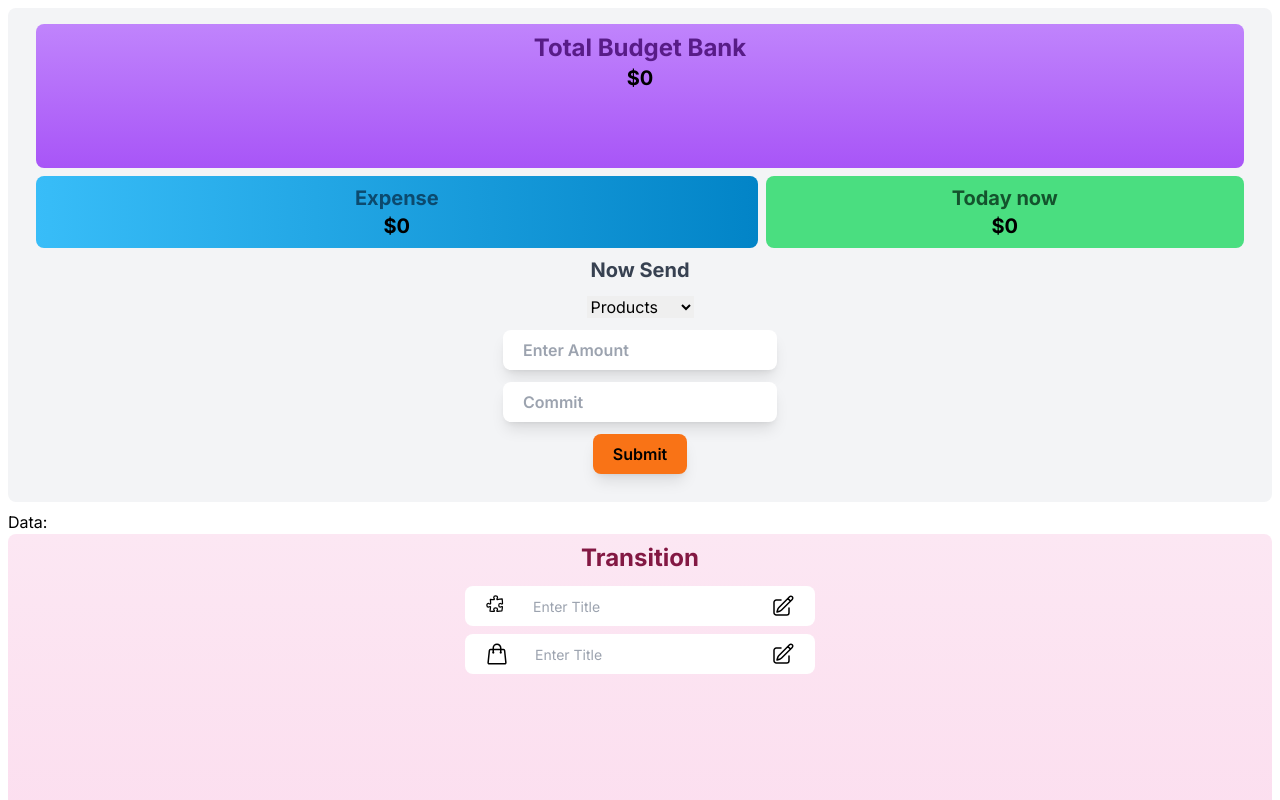
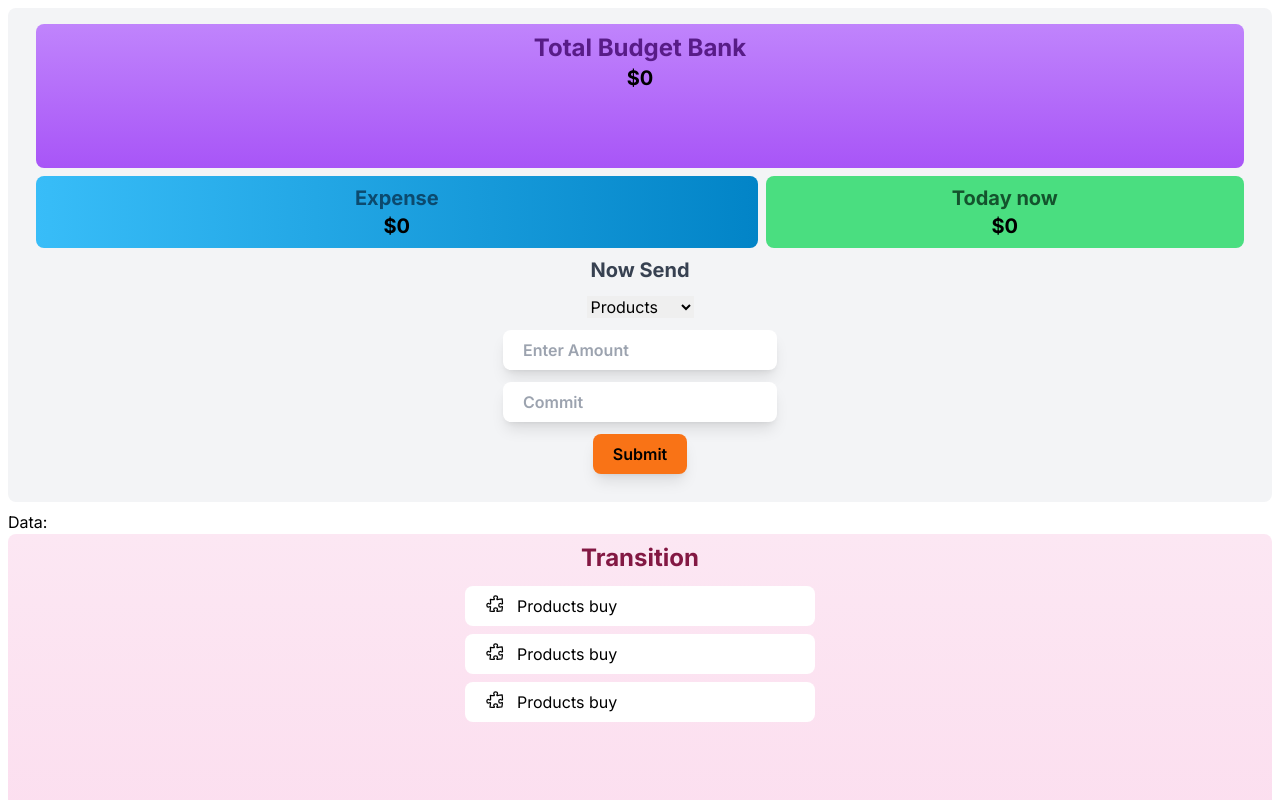
Before and after one commit to yousufislamme/BudgetBank, a Next.js app: page / in a window 1280 px wide. Shown: the top 800 px of the page. Built offline with nearby package versions, Linux system fonts and the light colour scheme.

Commit message:
Create a TransitionDesc and modify

```diff
--- a/components/Transition.jsx
+++ b/components/Transition.jsx
@@ -1,4 +1,5 @@
 import DisplayData from "./DisplayData";
+import TransitionDes from "./Transition/TransitionDes";
 
 const Transition = ( ) => {
 
@@ -17,33 +18,10 @@ const Transition = ( ) => {
         <div className="flex justify-center items-center ">
           {/* All transition lists */}
           <div className="flex flex-col gap-2 justify-center items-center">
-            <div className="flex justify-between w-[350px] px-5 py-2 myRounded bg-white">
-              <div>
-                <svg xmlns="http://www.w3.org/2000/svg" fill="none" viewBox="0 0 24 24" strokeWidth={1.5} stroke="currentColor" className="w-5 h-5">
-                <path strokeLinecap="round" strokeLinejoin="round" d="M14.25 6.087c0-.355.186-.676.401-.959.221-.29.349-.634.349-1.003 0-1.036-1.007-1.875-2.25-1.875s-2.25.84-2.25 1.875c0 .369.128.713.349 1.003.215.283.401.604.401.959v0a.64.64 0 01-.657.643 48.39 48.39 0 01-4.163-.3c.186 1.613.293 3.25.315 4.907a.656.656 0 01-.658.663v0c-.355 0-.676-.186-.959-.401a1.647 1.647 0 00-1.003-.349c-1.036 0-1.875 1.007-1.875 2.25s.84 2.25 1.875 2.25c.369 0 .713-.128 1.003-.349.283-.215.604-.401.959-.401v0c.31 0 .555.26.532.57a48.039 48.039 0 01-.642 5.056c1.518.19 3.058.309 4.616.354a.64.64 0 00.657-.643v0c0-.355-.186-.676-.401-.959a1.647 1.647 0 01-.349-1.003c0-1.035 1.008-1.875 2.25-1.875 1.243 0 2.25.84 2.25 1.875 0 .369-.128.713-.349 1.003-.215.283-.4.604-.4.959v0c0 .333.277.599.61.58a48.1 48.1 0 005.427-.63 48.05 48.05 0 00.582-4.717.532.532 0 00-.533-.57v0c-.355 0-.676.186-.959.401-.29.221-.634.349-1.003.349-1.035 0-1.875-1.007-1.875-2.25s.84-2.25 1.875-2.25c.37 0 .713.128 1.003.349.283.215.604.401.96.401v0a.656.656 0 00.658-.663 48.422 48.422 0 00-.37-5.36c-1.886.342-3.81.574-5.766.689a.578.578 0 01-.61-.58v0z" />
-                </svg>
-              </div>
-              <h2><input type="text" placeholder="Enter Title" className="text-sm" /></h2>
-              <div>
-                <svg xmlns="http://www.w3.org/2000/svg" fill="none" viewBox="0 0 24 24" strokeWidth={1.5} stroke="currentColor" className="w-6 h-6">
-                <path strokeLinecap="round" strokeLinejoin="round" d="M16.862 4.487l1.687-1.688a1.875 1.875 0 112.652 2.652L10.582 16.07a4.5 4.5 0 01-1.897 1.13L6 18l.8-2.685a4.5 4.5 0 011.13-1.897l8.932-8.931zm0 0L19.5 7.125M18 14v4.75A2.25 2.25 0 0115.75 21H5.25A2.25 2.25 0 013 18.75V8.25A2.25 2.25 0 015.25 6H10" /></svg>
-              </div>
+            <TransitionDes />
+            <TransitionDes />
+            <TransitionDes />
 
-            </div>
-            <div className="flex justify-between w-[350px] px-5 py-2 myRounded bg-white">
-              <div>
-                <svg xmlns="http://www.w3.org/2000/svg" fill="none" viewBox="0 0 24 24" strokeWidth={1.5} stroke="currentColor" className="w-6 h-6">
-                <path strokeLinecap="round" strokeLinejoin="round" d="M15.75 10.5V6a3.75 3.75 0 10-7.5 0v4.5m11.356-1.993l1.263 12c.07.665-.45 1.243-1.119 1.243H4.25a1.125 1.125 0 01-1.12-1.243l1.264-12A1.125 1.125 0 015.513 7.5h12.974c.576 0 1.059.435 1.119 1.007zM8.625 10.5a.375.375 0 11-.75 0 .375.375 0 01.75 0zm7.5 0a.375.375 0 11-.75 0 .375.375 0 01.75 0z" />
-              </svg>
-
-              </div>
-              <h2><input type="text" placeholder="Enter Title" className="text-sm" /></h2>
-              <div>
-                <svg xmlns="http://www.w3.org/2000/svg" fill="none" viewBox="0 0 24 24" strokeWidth={1.5} stroke="currentColor" className="w-6 h-6">
-                <path strokeLinecap="round" strokeLinejoin="round" d="M16.862 4.487l1.687-1.688a1.875 1.875 0 112.652 2.652L10.582 16.07a4.5 4.5 0 01-1.897 1.13L6 18l.8-2.685a4.5 4.5 0 011.13-1.897l8.932-8.931zm0 0L19.5 7.125M18 14v4.75A2.25 2.25 0 0115.75 21H5.25A2.25 2.25 0 013 18.75V8.25A2.25 2.25 0 015.25 6H10" /></svg>
-              </div>
-
-            </div>
 
 
           </div>
--- /dev/null
+++ b/components/Transition/TransitionDes.jsx
@@ -0,0 +1,19 @@
+
+const TransitionDes = () => {
+   return (
+      <>
+      <div className="flex w-[350px] mx-auto px-5 py-2 myRounded bg-white">
+              <div className="mr-3">
+                <svg xmlns="http://www.w3.org/2000/svg" fill="none" viewBox="0 0 24 24" strokeWidth={1.5} stroke="currentColor" className="w-5 h-5">
+                <path strokeLinecap="round" strokeLinejoin="round" d="M14.25 6.087c0-.355.186-.676.401-.959.221-.29.349-.634.349-1.003 0-1.036-1.007-1.875-2.25-1.875s-2.25.84-2.25 1.875c0 .369.128.713.349 1.003.215.283.401.604.401.959v0a.64.64 0 01-.657.643 48.39 48.39 0 01-4.163-.3c.186 1.613.293 3.25.315 4.907a.656.656 0 01-.658.663v0c-.355 0-.676-.186-.959-.401a1.647 1.647 0 00-1.003-.349c-1.036 0-1.875 1.007-1.875 2.25s.84 2.25 1.875 2.25c.369 0 .713-.128 1.003-.349.283-.215.604-.401.959-.401v0c.31 0 .555.26.532.57a48.039 48.039 0 01-.642 5.056c1.518.19 3.058.309 4.616.354a.64.64 0 00.657-.643v0c0-.355-.186-.676-.401-.959a1.647 1.647 0 01-.349-1.003c0-1.035 1.008-1.875 2.25-1.875 1.243 0 2.25.84 2.25 1.875 0 .369-.128.713-.349 1.003-.215.283-.4.604-.4.959v0c0 .333.277.599.61.58a48.1 48.1 0 005.427-.63 48.05 48.05 0 00.582-4.717.532.532 0 00-.533-.57v0c-.355 0-.676.186-.959.401-.29.221-.634.349-1.003.349-1.035 0-1.875-1.007-1.875-2.25s.84-2.25 1.875-2.25c.37 0 .713.128 1.003.349.283.215.604.401.96.401v0a.656.656 0 00.658-.663 48.422 48.422 0 00-.37-5.36c-1.886.342-3.81.574-5.766.689a.578.578 0 01-.61-.58v0z" />
+                </svg>
+              </div>
+              <h2>Products buy</h2>
+
+
+     </div>
+      </>
+  )
+}
+
+export default TransitionDes;
```
